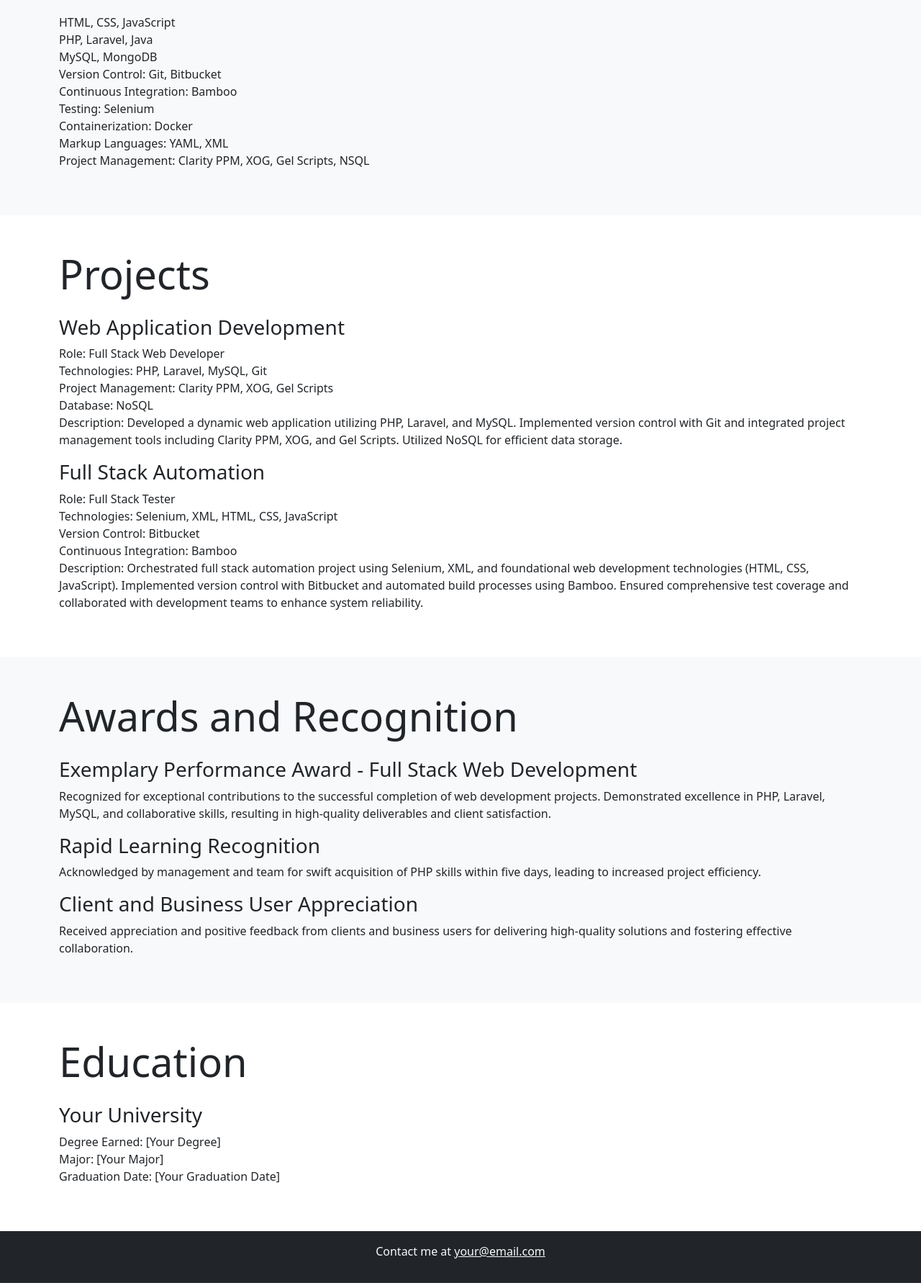
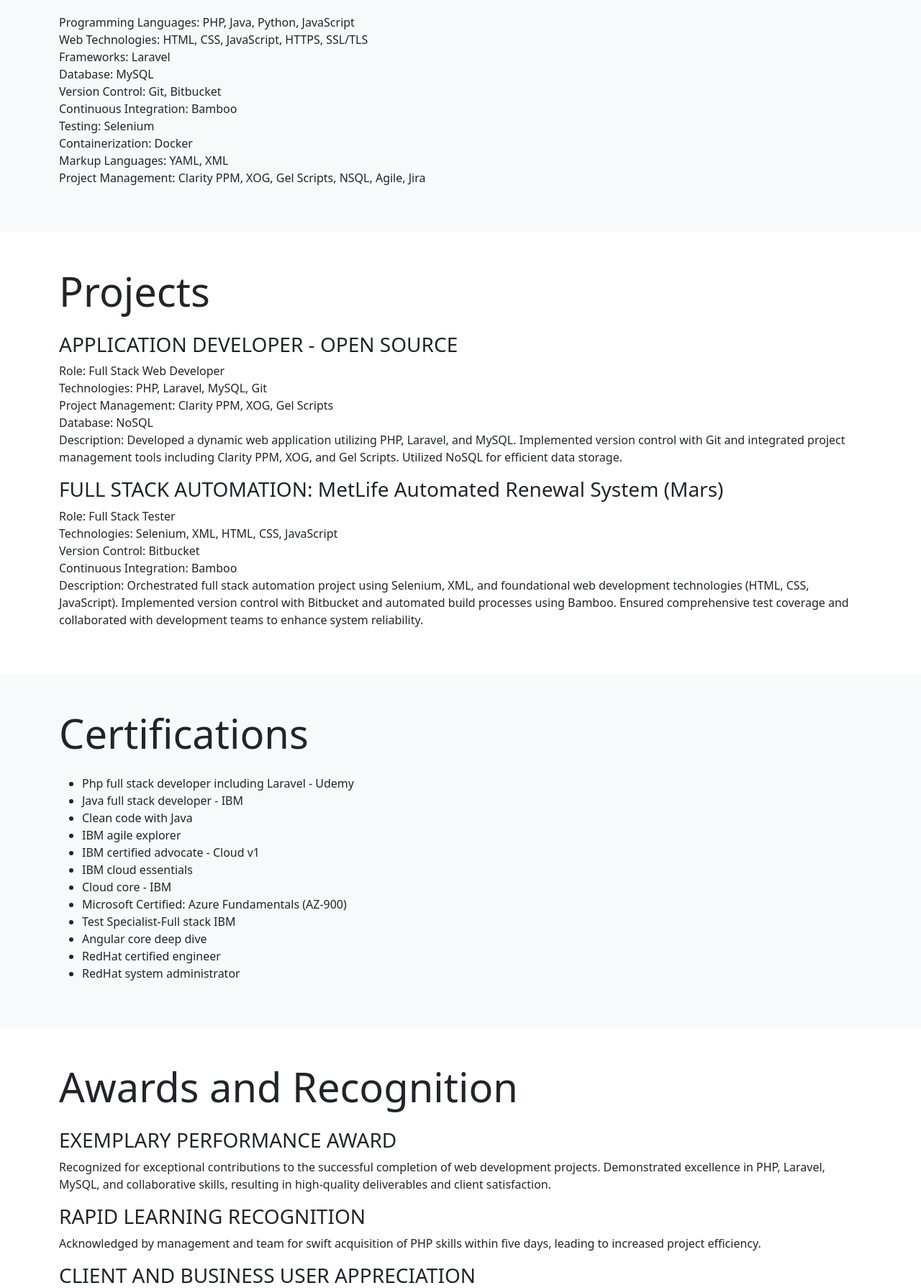
Before and after one commit to Princebalyan-9341/princebalyan-9341.github.io, a plain HTML site: page index.html in a window 1280 px wide. Shown: the part 631-2420 px from the top of the page at 72% size. Drawn offline with nearby package versions, Linux system fonts and the light colour scheme; a script that the page names is missing.

Commit message:
Update index.html
Added all the necessary details

```diff
--- a/index.html
+++ b/index.html
@@ -19,7 +19,7 @@
         <div class="container">
             <h2 class="display-4 mb-4">About Me</h2>
             <p class="lead">
-                Enthusiastic Full Stack Web Developer at IBM with a strong foundation in PHP, Laravel, Java, and MySQL. Proven expertise in version control, continuous integration, and full-stack testing. Recognized for rapid learning and client satisfaction.
+                Enthusiastic Full Stack Web Developer at IBM with a strong foundation in PHP, Laravel, Java, and MySQL. Proficient in Git, Bitbucket, and Bamboo for version control and continuous integration. Accomplished Full Stack Tester with Selenium. Recognized for rapid PHP skill acquisition and awarded for exemplary performance.
             </p>
         </div>
     </section>
@@ -28,15 +28,16 @@
         <div class="container">
             <h2 class="display-4 mb-4">Skills</h2>
             <ul class="list-unstyled">
-                <li>HTML, CSS, JavaScript</li>
-                <li>PHP, Laravel, Java</li>
-                <li>MySQL, MongoDB</li>
+                <li>Programming Languages: PHP, Java, Python, JavaScript</li>
+                <li>Web Technologies: HTML, CSS, JavaScript, HTTPS, SSL/TLS</li>
+                <li>Frameworks: Laravel</li>
+                <li>Database: MySQL</li>
                 <li>Version Control: Git, Bitbucket</li>
                 <li>Continuous Integration: Bamboo</li>
                 <li>Testing: Selenium</li>
                 <li>Containerization: Docker</li>
                 <li>Markup Languages: YAML, XML</li>
-                <li>Project Management: Clarity PPM, XOG, Gel Scripts, NSQL</li>
+                <li>Project Management: Clarity PPM, XOG, Gel Scripts, NSQL, Agile, Jira</li>
             </ul>
         </div>
     </section>
@@ -44,9 +45,8 @@
     <section id="projects" class="py-5">
         <div class="container">
             <h2 class="display-4 mb-4">Projects</h2>
-            <!-- Add project details here -->
             <div>
-                <h3>Web Application Development</h3>
+                <h3>APPLICATION DEVELOPER - OPEN SOURCE</h3>
                 <p>Role: Full Stack Web Developer<br>
                     Technologies: PHP, Laravel, MySQL, Git<br>
                     Project Management: Clarity PPM, XOG, Gel Scripts<br>
@@ -54,7 +54,7 @@
                     Description: Developed a dynamic web application utilizing PHP, Laravel, and MySQL. Implemented version control with Git and integrated project management tools including Clarity PPM, XOG, and Gel Scripts. Utilized NoSQL for efficient data storage.</p>
             </div>
             <div>
-                <h3>Full Stack Automation</h3>
+                <h3>FULL STACK AUTOMATION: MetLife Automated Renewal System (Mars)</h3>
                 <p>Role: Full Stack Tester<br>
                     Technologies: Selenium, XML, HTML, CSS, JavaScript<br>
                     Version Control: Bitbucket<br>
@@ -64,33 +64,88 @@
         </div>
     </section>
 
-    <section id="awards" class="bg-light py-5">
+    <section id="certifications" class="bg-light py-5">
+        <div class="container">
+            <h2 class="display-4 mb-4">Certifications</h2>
+            <ul>
+                <li>Php full stack developer including Laravel - Udemy</li>
+                <li>Java full stack developer - IBM</li>
+                <li>Clean code with Java</li>
+                <li>IBM agile explorer</li>
+                <li>IBM certified advocate - Cloud v1</li>
+                <li>IBM cloud essentials</li>
+                <li>Cloud core - IBM</li>
+                <li>Microsoft Certified: Azure Fundamentals (AZ-900)</li>
+                <li>Test Specialist-Full stack IBM</li>
+                <li>Angular core deep dive</li>
+                <li>RedHat certified engineer</li>
+                <li>RedHat system administrator</li>
+            </ul>
+        </div>
+    </section>
+
+    <section id="awards" class="py-5">
         <div class="container">
             <h2 class="display-4 mb-4">Awards and Recognition</h2>
             <div>
-                <h3>Exemplary Performance Award - Full Stack Web Development</h3>
+                <h3>EXEMPLARY PERFORMANCE AWARD</h3>
                 <p>Recognized for exceptional contributions to the successful completion of web development projects. Demonstrated excellence in PHP, Laravel, MySQL, and collaborative skills, resulting in high-quality deliverables and client satisfaction.</p>
             </div>
             <div>
-                <h3>Rapid Learning Recognition</h3>
+                <h3>RAPID LEARNING RECOGNITION</h3>
                 <p>Acknowledged by management and team for swift acquisition of PHP skills within five days, leading to increased project efficiency.</p>
             </div>
             <div>
-                <h3>Client and Business User Appreciation</h3>
+                <h3>CLIENT AND BUSINESS USER APPRECIATION</h3>
                 <p>Received appreciation and positive feedback from clients and business users for delivering high-quality solutions and fostering effective collaboration.</p>
             </div>
         </div>
     </section>
 
-    <section id="education" class="py-5">
+    <section id="education" class="bg-light py-5">
         <div class="container">
             <h2 class="display-4 mb-4">Education</h2>
             <div>
-                <h3>Your University</h3>
-                <p>Degree Earned: [Your Degree]<br>
-                    Major: [Your Major]<br>
-                    Graduation Date: [Your Graduation Date]</p>
+                <h3>Arya College Of Engineering & Information Technology, Jaipur</h3>
+                <p>Degree Earned: BACHELOR OF TECHNOLOGY, CSE<br>
+                    Rajasthan Technical University, Kota<br>
+                    2016-2020</p>
             </div>
+            <div>
+                <h3>Mayank Senior Secondary School, Kota</h3>
+                <p>INTERMEDIATE<br>
+                    2014 - 2016</p>
+            </div>
+        </div>
+    </section>
+
+    <section id="strengths" class="py-5">
+        <div class="container">
+            <h2 class="display-4 mb-4">Strengths</h2>
+            <ol>
+                <li>Versatile Technology Stack: Proficient in a diverse technology stack, seamlessly navigating both front-end (HTML, CSS, JavaScript) and back-end (PHP, Laravel, Java, MySQL) development.</li>
+                <li>Effective Collaboration: Strong team player with a proven track record of collaborative success, fostering positive team dynamics and contributing to shared project goals.</li>
+                <li>Agile Learner: Rapidly acquired PHP skills within a condensed timeframe, showcasing adaptability and a quick learning curve to meet project demands.</li>
+                <li>Comprehensive Testing Skills: Adept at Full Stack Testing using Selenium, ensuring robust and reliable web applications through thorough testing practices.</li>
+            </ol>
+        </div>
+    </section>
+
+    <section id="interests" class="bg-light py-5">
+        <div class="container">
+            <h2 class="display-4 mb-4">Interests</h2>
+            <ul>
+                <li>Tech Enthusiast: Passionate about exploring and mastering new technologies</li>
+                <li>Innovation Advocate: Keen interest in leveraging technology to drive innovative solutions</li>
+                <li>Continuous Learner: Enthusiastic about staying updated on industry trends and advancement</li>
+            </ul>
+        </div>
+    </section>
+
+    <section id="languages" class="py-5">
+        <div class="container">
+            <h2 class="display-4 mb-4">Languages</h2>
+            <p>English, Hindi</p>
         </div>
     </section>
 
```
